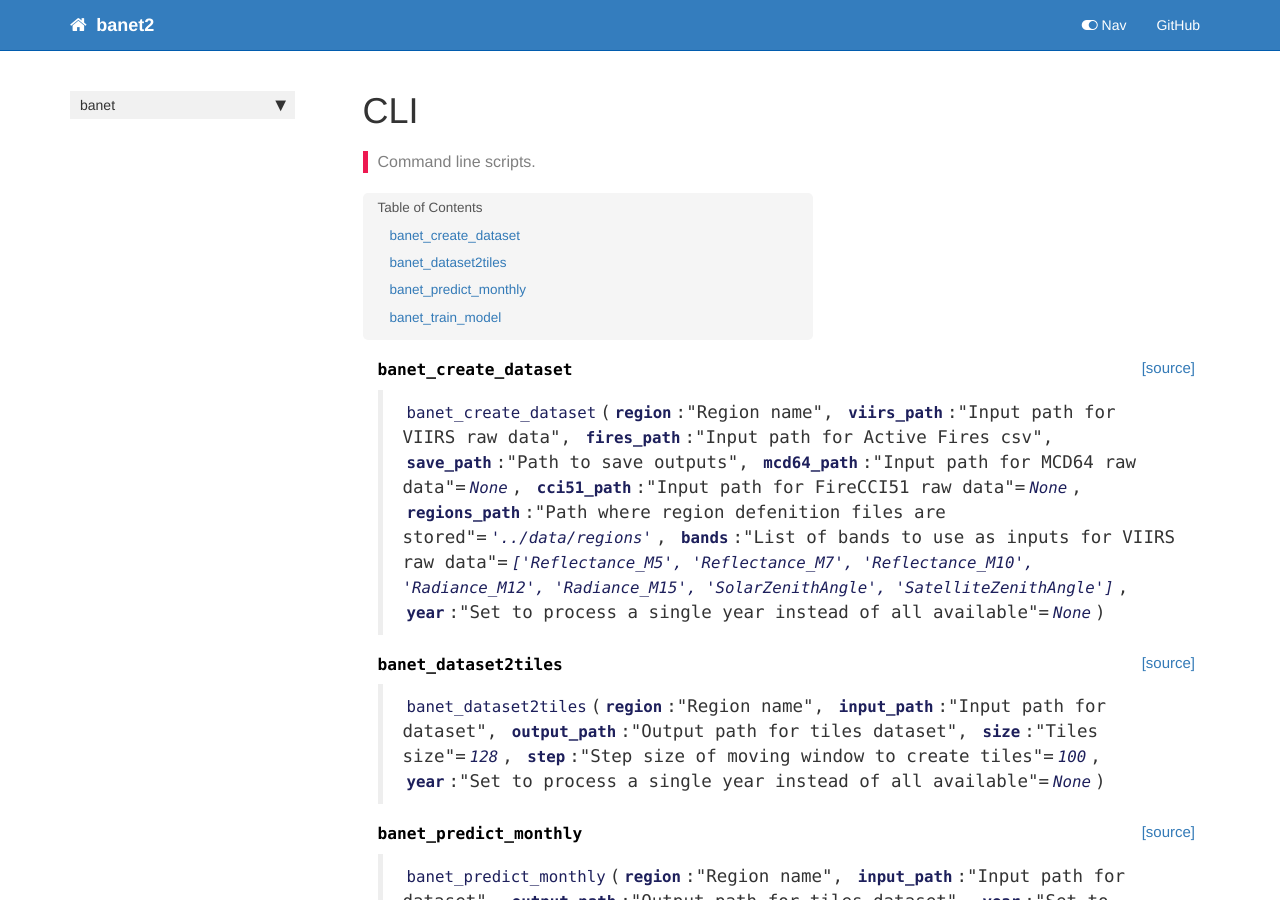
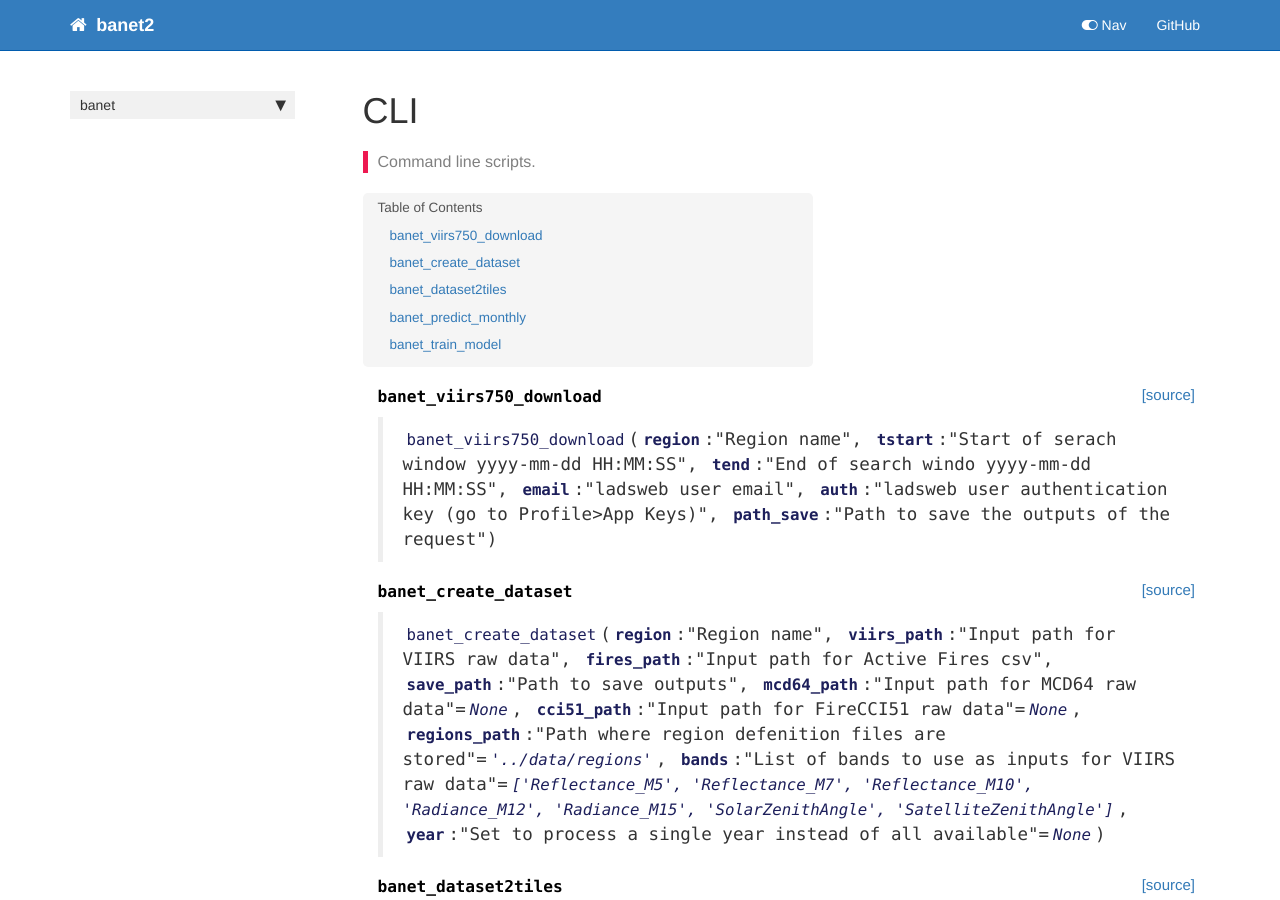
Before and after one commit to mnpinto/banet, a Jekyll site: the page built from docs/cli.html, in a window 1280 px wide and 900 px high. Built offline with Jekyll 4.4.1, drawn with Linux system fonts in a browser that asks for light colours; nearby versions of some CDN libraries; comment, search, counter and statistics services are not loaded.

Commit message:
viirs download code

```diff
--- a/banet/__init__.py
+++ b/banet/__init__.py
@@ -1 +1 @@
-__version__ = "1.0.0.dev0"
+__version__ = "0.4.0"
--- a/banet/_nbdev.py
+++ b/banet/_nbdev.py
@@ -68,6 +68,7 @@ index = {"filter_files": "00_core.ipynb",
          "train_model": "05_train.ipynb",
          "cutout": "05_train.ipynb",
          "cutout2": "05_train.ipynb",
+         "banet_viirs750_download": "06_cli.ipynb",
          "banet_create_dataset": "06_cli.ipynb",
          "banet_dataset2tiles": "06_cli.ipynb",
          "banet_predict_monthly": "06_cli.ipynb",
--- a/docs/cli.html
+++ b/docs/cli.html
@@ -40,7 +40,7 @@ summary: "Command line scripts."
 
 
 <div class="output_markdown rendered_html output_subarea ">
-<h4 id="banet_create_dataset" class="doc_header"><code>banet_create_dataset</code><a href="https://github.com/mnpinto/banet/tree/master/banet/cli.py#L27" class="source_link" style="float:right">[source]</a></h4><blockquote><p><code>banet_create_dataset</code>(<strong><code>region</code></strong>:"Region name", <strong><code>viirs_path</code></strong>:"Input path for VIIRS raw data", <strong><code>fires_path</code></strong>:"Input path for Active Fires csv", <strong><code>save_path</code></strong>:"Path to save outputs", <strong><code>mcd64_path</code></strong>:"Input path for MCD64 raw data"=<em><code>None</code></em>, <strong><code>cci51_path</code></strong>:"Input path for FireCCI51 raw data"=<em><code>None</code></em>, <strong><code>regions_path</code></strong>:"Path where region defenition files are stored"=<em><code>'../data/regions'</code></em>, <strong><code>bands</code></strong>:"List of bands to use as inputs for VIIRS raw data"=<em><code>['Reflectance_M5', 'Reflectance_M7', 'Reflectance_M10', 'Radiance_M12', 'Radiance_M15', 'SolarZenithAngle', 'SatelliteZenithAngle']</code></em>, <strong><code>year</code></strong>:"Set to process a single year instead of all available"=<em><code>None</code></em>)</p>
+<h4 id="banet_viirs750_download" class="doc_header"><code>banet_viirs750_download</code><a href="https://github.com/mnpinto/banet/tree/master/banet/cli.py#L28" class="source_link" style="float:right">[source]</a></h4><blockquote><p><code>banet_viirs750_download</code>(<strong><code>region</code></strong>:"Region name", <strong><code>tstart</code></strong>:"Start of serach window yyyy-mm-dd HH:MM:SS", <strong><code>tend</code></strong>:"End of search windo yyyy-mm-dd HH:MM:SS", <strong><code>email</code></strong>:"ladsweb user email", <strong><code>auth</code></strong>:"ladsweb user authentication key (go to Profile&gt;App Keys)", <strong><code>path_save</code></strong>:"Path to save the outputs of the request")</p>
 </blockquote>
 
 </div>
@@ -63,7 +63,7 @@ summary: "Command line scripts."
 
 
 <div class="output_markdown rendered_html output_subarea ">
-<h4 id="banet_dataset2tiles" class="doc_header"><code>banet_dataset2tiles</code><a href="https://github.com/mnpinto/banet/tree/master/banet/cli.py#L69" class="source_link" style="float:right">[source]</a></h4><blockquote><p><code>banet_dataset2tiles</code>(<strong><code>region</code></strong>:"Region name", <strong><code>input_path</code></strong>:"Input path for dataset", <strong><code>output_path</code></strong>:"Output path for tiles dataset", <strong><code>size</code></strong>:"Tiles size"=<em><code>128</code></em>, <strong><code>step</code></strong>:"Step size of moving window to create tiles"=<em><code>100</code></em>, <strong><code>year</code></strong>:"Set to process a single year instead of all available"=<em><code>None</code></em>)</p>
+<h4 id="banet_create_dataset" class="doc_header"><code>banet_create_dataset</code><a href="https://github.com/mnpinto/banet/tree/master/banet/cli.py#L43" class="source_link" style="float:right">[source]</a></h4><blockquote><p><code>banet_create_dataset</code>(<strong><code>region</code></strong>:"Region name", <strong><code>viirs_path</code></strong>:"Input path for VIIRS raw data", <strong><code>fires_path</code></strong>:"Input path for Active Fires csv", <strong><code>save_path</code></strong>:"Path to save outputs", <strong><code>mcd64_path</code></strong>:"Input path for MCD64 raw data"=<em><code>None</code></em>, <strong><code>cci51_path</code></strong>:"Input path for FireCCI51 raw data"=<em><code>None</code></em>, <strong><code>regions_path</code></strong>:"Path where region defenition files are stored"=<em><code>'../data/regions'</code></em>, <strong><code>bands</code></strong>:"List of bands to use as inputs for VIIRS raw data"=<em><code>['Reflectance_M5', 'Reflectance_M7', 'Reflectance_M10', 'Radiance_M12', 'Radiance_M15', 'SolarZenithAngle', 'SatelliteZenithAngle']</code></em>, <strong><code>year</code></strong>:"Set to process a single year instead of all available"=<em><code>None</code></em>)</p>
 </blockquote>
 
 </div>
@@ -86,7 +86,7 @@ summary: "Command line scripts."
 
 
 <div class="output_markdown rendered_html output_subarea ">
-<h4 id="banet_predict_monthly" class="doc_header"><code>banet_predict_monthly</code><a href="https://github.com/mnpinto/banet/tree/master/banet/cli.py#L85" class="source_link" style="float:right">[source]</a></h4><blockquote><p><code>banet_predict_monthly</code>(<strong><code>region</code></strong>:"Region name", <strong><code>input_path</code></strong>:"Input path for dataset", <strong><code>output_path</code></strong>:"Output path for tiles dataset", <strong><code>year</code></strong>:"Set to process a single year instead of all available", <strong><code>weight_files</code></strong>:"List of pth weight files"=<em><code>['/srv/banet/data/models/banetv0.20-val2017-fold0.pth', '/srv/banet/data/models/banetv0.20-val2017-fold1.pth', '/srv/banet/data/models/banetv0.20-val2017-fold2.pth']</code></em>)</p>
+<h4 id="banet_dataset2tiles" class="doc_header"><code>banet_dataset2tiles</code><a href="https://github.com/mnpinto/banet/tree/master/banet/cli.py#L85" class="source_link" style="float:right">[source]</a></h4><blockquote><p><code>banet_dataset2tiles</code>(<strong><code>region</code></strong>:"Region name", <strong><code>input_path</code></strong>:"Input path for dataset", <strong><code>output_path</code></strong>:"Output path for tiles dataset", <strong><code>size</code></strong>:"Tiles size"=<em><code>128</code></em>, <strong><code>step</code></strong>:"Step size of moving window to create tiles"=<em><code>100</code></em>, <strong><code>year</code></strong>:"Set to process a single year instead of all available"=<em><code>None</code></em>)</p>
 </blockquote>
 
 </div>
@@ -109,7 +109,30 @@ summary: "Command line scripts."
 
 
 <div class="output_markdown rendered_html output_subarea ">
-<h4 id="banet_train_model" class="doc_header"><code>banet_train_model</code><a href="https://github.com/mnpinto/banet/tree/master/banet/cli.py#L104" class="source_link" style="float:right">[source]</a></h4><blockquote><p><code>banet_train_model</code>(<strong><code>val_year</code></strong>:"Validation year", <strong><code>r_fold</code></strong>:"Fold name", <strong><code>input_path</code></strong>:"Input path for tiles dataset", <strong><code>output_path</code></strong>:"Path to save the model weights", <strong><code>n_epochs</code></strong>:"Number of epochs to train"=<em><code>8</code></em>, <strong><code>lr</code></strong>:"Learning rate"=<em><code>0.01</code></em>, <strong><code>nburned</code></strong>:"Minimum number of burned pixels to define a sequence"=<em><code>10</code></em>, <strong><code>n_episodes_train</code></strong>:"Number of episodes per train epoch"=<em><code>2000</code></em>, <strong><code>n_episodes_valid</code></strong>:"Number of episodes for validation"=<em><code>100</code></em>, <strong><code>sequence_len</code></strong>:"Number of time-steps in sequence"=<em><code>64</code></em>, <strong><code>n_sequences</code></strong>:"Number of sequences per batch"=<em><code>1</code></em>, <strong><code>pretrained_weights</code></strong>:"Path to a weights file"=<em><code>None</code></em>)</p>
+<h4 id="banet_predict_monthly" class="doc_header"><code>banet_predict_monthly</code><a href="https://github.com/mnpinto/banet/tree/master/banet/cli.py#L101" class="source_link" style="float:right">[source]</a></h4><blockquote><p><code>banet_predict_monthly</code>(<strong><code>region</code></strong>:"Region name", <strong><code>input_path</code></strong>:"Input path for dataset", <strong><code>output_path</code></strong>:"Output path for tiles dataset", <strong><code>year</code></strong>:"Set to process a single year instead of all available", <strong><code>weight_files</code></strong>:"List of pth weight files"=<em><code>['/srv/banet/data/models/banetv0.20-val2017-fold0.pth', '/srv/banet/data/models/banetv0.20-val2017-fold1.pth', '/srv/banet/data/models/banetv0.20-val2017-fold2.pth']</code></em>)</p>
+</blockquote>
+
+</div>
+
+</div>
+
+</div>
+</div>
+
+</div>
+<div class="cell border-box-sizing code_cell rendered">
+
+</div>
+<div class="cell border-box-sizing code_cell rendered">
+
+<div class="output_wrapper">
+<div class="output">
+
+<div class="output_area">
+
+
+<div class="output_markdown rendered_html output_subarea ">
+<h4 id="banet_train_model" class="doc_header"><code>banet_train_model</code><a href="https://github.com/mnpinto/banet/tree/master/banet/cli.py#L120" class="source_link" style="float:right">[source]</a></h4><blockquote><p><code>banet_train_model</code>(<strong><code>val_year</code></strong>:"Validation year", <strong><code>r_fold</code></strong>:"Fold name", <strong><code>input_path</code></strong>:"Input path for tiles dataset", <strong><code>output_path</code></strong>:"Path to save the model weights", <strong><code>n_epochs</code></strong>:"Number of epochs to train"=<em><code>8</code></em>, <strong><code>lr</code></strong>:"Learning rate"=<em><code>0.01</code></em>, <strong><code>nburned</code></strong>:"Minimum number of burned pixels to define a sequence"=<em><code>10</code></em>, <strong><code>n_episodes_train</code></strong>:"Number of episodes per train epoch"=<em><code>2000</code></em>, <strong><code>n_episodes_valid</code></strong>:"Number of episodes for validation"=<em><code>100</code></em>, <strong><code>sequence_len</code></strong>:"Number of time-steps in sequence"=<em><code>64</code></em>, <strong><code>n_sequences</code></strong>:"Number of sequences per batch"=<em><code>1</code></em>, <strong><code>pretrained_weights</code></strong>:"Path to a weights file"=<em><code>None</code></em>)</p>
 </blockquote>
 
 </div>
--- a/docs/data.html
+++ b/docs/data.html
@@ -531,7 +531,7 @@ pixel_size: 0.01</pre>
 <div class="output_area">
 
 <div class="output_subarea output_stream output_stderr output_text">
-<pre>100%|██████████| 563/563 [00:27&lt;00:00, 20.25it/s]
+<pre>100%|██████████| 563/563 [00:44&lt;00:00, 12.59it/s]
 </pre>
 </div>
 </div>
@@ -625,7 +625,7 @@ pixel_size: 0.01</pre>
 
 
 <div class="output_text output_subarea output_execute_result">
-<pre>&lt;matplotlib.colorbar.Colorbar at 0x7f242b698278&gt;</pre>
+<pre>&lt;matplotlib.colorbar.Colorbar at 0x7f2c8153c7b8&gt;</pre>
 </div>
 
 </div>
```
Also changed, not shown: banet/cli.py (+19 -1 lines), 8 other files.
